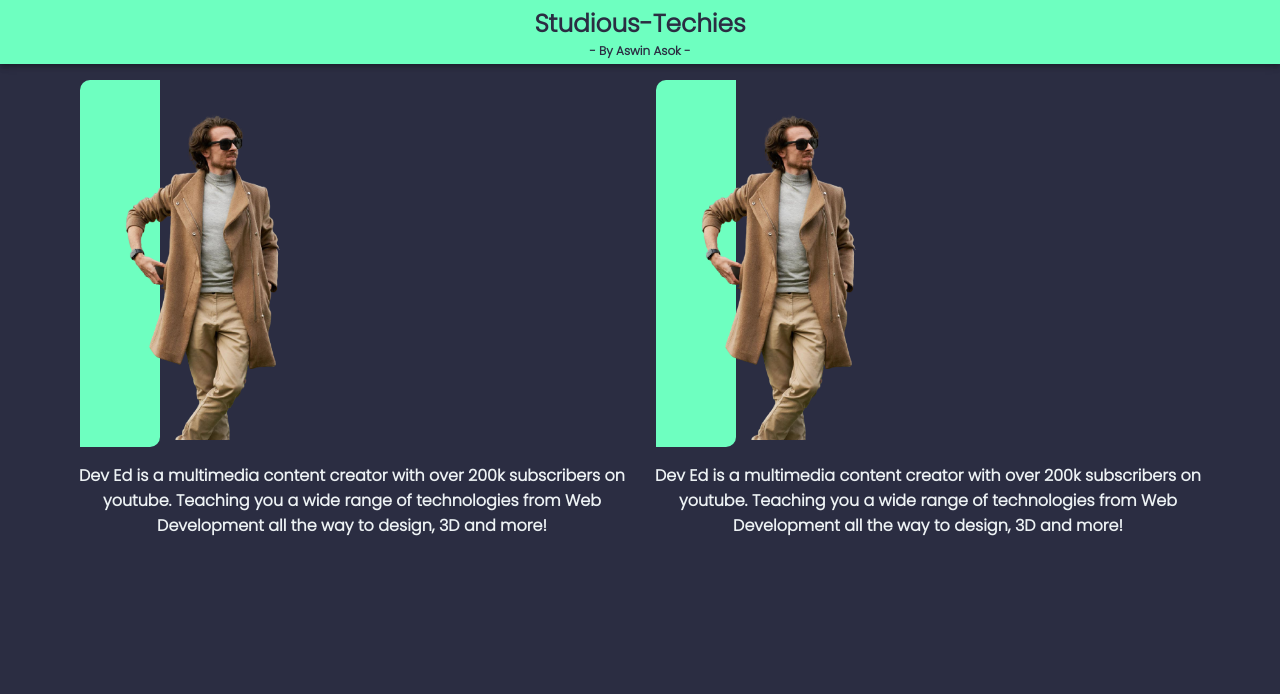
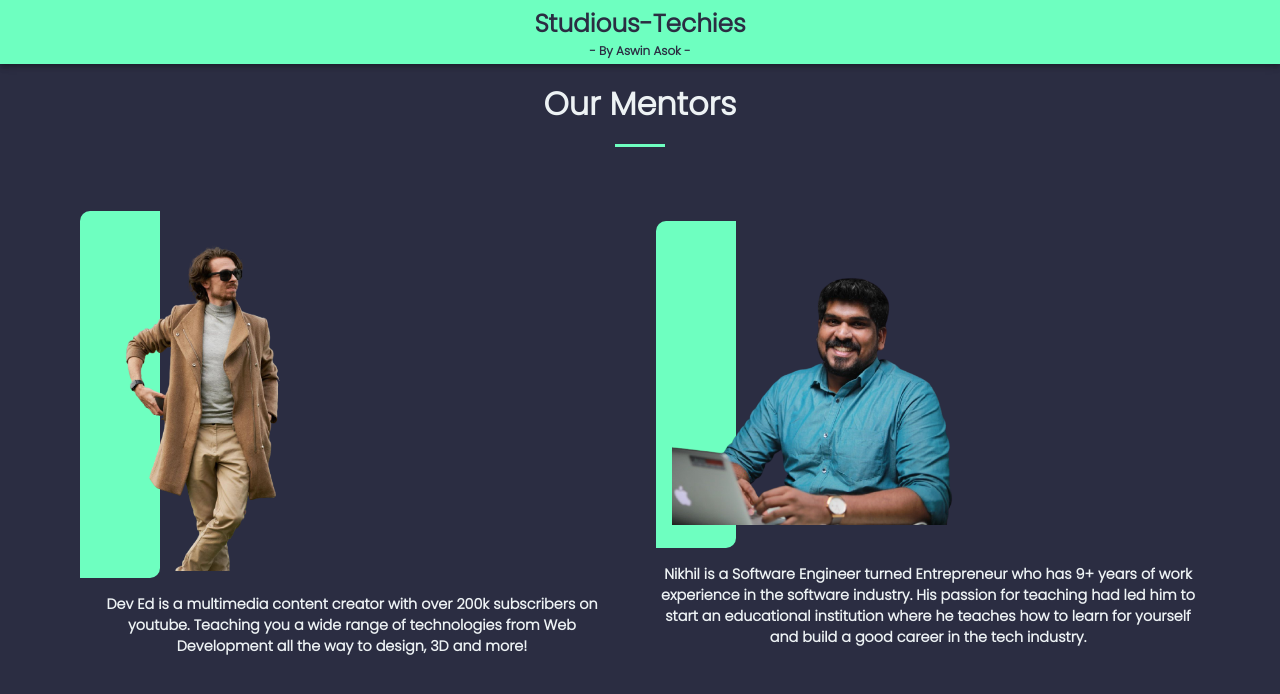
Before and after one commit to AswinAsok/Studious-Techies, a React (Create React App) app: page /instructors in a window 1280 px wide. Shown: the top 694 px of the page. Built offline with nearby package versions, Linux system fonts and the light colour scheme.

Commit message:
Instructors page comepleted

```diff
--- a/src/Instructors/Instructors.css
+++ b/src/Instructors/Instructors.css
@@ -1,6 +1,33 @@
+.instructors-container{
+  padding-bottom: 2rem;
+}
+
+
 .deved-img {
   width: 18rem;
   border-radius: 10px 0px;
+}
+
+.nik-img {
+  width: 18rem;
+  border-radius: 10px 0px;
+  padding: 1rem;
+}
+
+.lined {
+  width: 50px;
+  height: 0.2rem;
+  background-color: #6effc0;
+  border: none;
+}
+
+.heading{
+  display: flex;
+  justify-content: center;
+  flex-direction: column;
+  margin-top: 1rem;
+  font-size: 2rem;
+  align-items: center;
 }
 
 .insimg {
@@ -25,23 +52,24 @@
 
 .instext {
   font-weight: bold;
-  margin: 0.5rem;
+  font-size: 0.9rem;
+  margin: 1rem;
 }
 
 
-@media screen and (min-width: 640px) {
+@media screen and (min-width: 720px) {
   .deved-img {
     width: 18rem
   }
 }
 
-@media screen and (min-width: 640px) {
+@media screen and (min-width: 720px) {
   .instructors-container {
     flex-direction: row;
   }
 }
 
-@media screen and (min-width: 640px) {
+@media screen and (min-width: 720px) {
   .instructor {
     width: 45vw;
   }
--- a/src/Instructors/Instructors.jsx
+++ b/src/Instructors/Instructors.jsx
@@ -6,6 +6,7 @@ import Grid from "@material-ui/core/Grid";
 import "./Instructors.css";
 import Ins1 from "../Images/DevEd.png";
 import Ins2 from "../Images/Nikhil.png";
+import { Link } from "react-router-dom";
 
 const useStyles = makeStyles((theme) => ({
   root: {
@@ -27,11 +28,17 @@ const Instructors = () => {
               justify="center"
               alignItems="center"
             >
-              <div className="nav-text">Studious-Techies</div>
+              <Link style={{ "text-decoration": "none" }} to="/">
+                <div className="nav-text">Studious-Techies</div>
+              </Link>
               <div className="nav-textdown">- By Aswin Asok -</div>
             </Grid>
           </Toolbar>
         </AppBar>
+      </div>
+      <div className="heading">
+        Our Mentors
+        <hr className="lined" />
       </div>
 
       <div className="instructors-container">
@@ -45,14 +52,16 @@ const Instructors = () => {
             Development all the way to design, 3D and more!
           </div>
         </div>
-         <div className="instructor">
+        <div className="instructor">
           <div className="insimg">
-            <img className="deved-img" src={Ins1} alt="" />
+            <img className="nik-img" src={Ins2} alt="" />
           </div>
           <div className="instext">
-            Dev Ed is a multimedia content creator with over 200k subscribers on
-            youtube. Teaching you a wide range of technologies from Web
-            Development all the way to design, 3D and more!
+            Nikhil is a Software Engineer turned Entrepreneur who has 9+ years
+            of work experience in the software industry. His passion for
+            teaching had led him to start an educational institution where he
+            teaches how to learn for yourself and build a good career in the
+            tech industry.
           </div>
         </div>
       </div>
```
